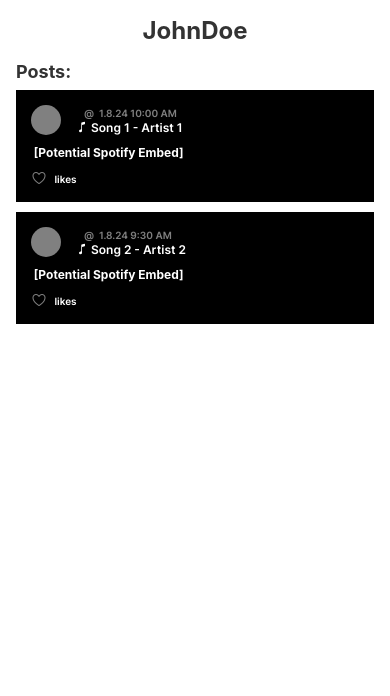
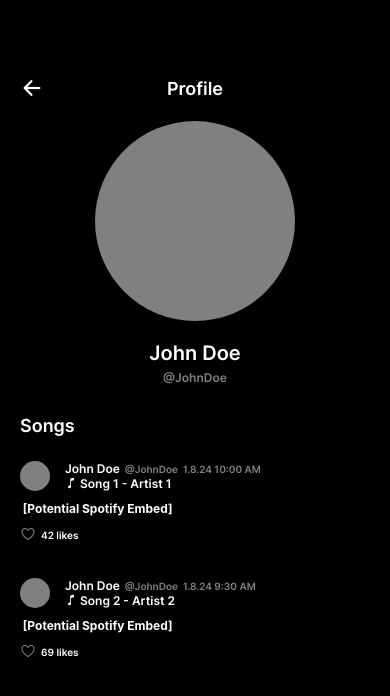
Before and after one commit to uclaacm/stackschool-demo-w24, a React Native app in the folder frontend/: screen /Profile in a window 390 px wide. Shown: the top 696 px of the page. Built offline with nearby package versions, Linux system fonts and the light colour scheme.

Commit message:
profile and newpost frontend

```diff
--- a/frontend/App.js
+++ b/frontend/App.js
@@ -1,5 +1,5 @@
 import { React, useEffect } from 'react';
-import { StatusBar } from 'react-native';
+import { StatusBar, StyleSheet } from 'react-native';
 import { NavigationContainer } from '@react-navigation/native';
 import { createStackNavigator } from '@react-navigation/stack';
 import HomeScreen from './screens/HomeScreen';
@@ -28,7 +28,7 @@ export default function App() {
   }
 
   return (
-    <NavigationContainer >
+    <NavigationContainer>
       <StatusBar style="auto" />
       <Stack.Navigator
         initialRouteName="Home"
--- a/frontend/components/NewPost.js
+++ b/frontend/components/NewPost.js
@@ -31,10 +31,11 @@ export default function NewPost({ visible, onClose, onPost }) {
     >
       <View style={styles.modalContainer}>
         <View style={styles.modalContent}>
-          <Text style={styles.modalTitle}>Post a new song</Text>
+          <Text style={styles.modalTitle}>Post Song</Text>
 
           <TextInput
             placeholder="Title"
+            placeholderTextColor="grey"
             value={title}
             onChangeText={(text) => setTitle(text)}
             style={styles.input}
@@ -42,17 +43,18 @@ export default function NewPost({ visible, onClose, onPost }) {
 
           <TextInput
             placeholder="Artist"
+            placeholderTextColor="grey"
             value={artist}
             onChangeText={(text) => setArtist(text)}
             style={styles.input}
           />
 
           <TouchableOpacity onPress={handlePost} style={styles.postButton}>
-            <Text style={styles.buttonText}>Post</Text>
+            <Text style={styles.postText}>Post</Text>
           </TouchableOpacity>
 
           <Pressable onPress={onClose} style={styles.cancelButton}>
-            <Text style={styles.buttonText}>Cancel</Text>
+            <Text style={styles.cancelText}>Cancel</Text>
           </Pressable>
         </View>
       </View>
@@ -74,29 +76,38 @@ const styles = StyleSheet.create({
     width: '80%',
   },
   modalTitle: {
-    fontSize: 22,
-    fontWeight: 'bold',
-    marginBottom: 24,
+    fontFamily: 'Inter-SemiBold',
+    fontSize: 18,
+    marginBottom: 25,
   },
   input: {
-    fontSize: 16,
-    borderBottomWidth: 1,
-    marginBottom: 22,
+    fontFamily: 'Inter-SemiBold',
+    paddingBottom: 3,
+    borderBottomWidth: 2,
+    borderBottomColor: 'grey',
+    marginBottom: 25,
   },
   postButton: {
-    backgroundColor: '#333',
+    backgroundColor: 'black',
     padding: 10,
-    borderRadius: 5,
+    borderRadius: 10,
     alignItems: 'center',
   },
   cancelButton: {
     marginTop: 10,
-    backgroundColor: '#e74c3c',
+    backgroundColor: 'white',
+    borderColor: 'black',
+    borderWidth: 1,
     padding: 10,
-    borderRadius: 5,
+    borderRadius: 10,
     alignItems: 'center',
   },
-  buttonText: {
+  postText: {
+    fontFamily: 'Inter-SemiBold',
     color: 'white',
   },
+  cancelText: {
+    fontFamily: 'Inter-SemiBold',
+    color: 'black',
+  },
 });
--- a/frontend/components/Post.js
+++ b/frontend/components/Post.js
@@ -41,7 +41,7 @@ export default function Post ({ post }) {
 
 const styles = StyleSheet.create({
   container: {
-    padding: 15,
+    paddingTop: 25,
     marginBottom: 10,
     backgroundColor: 'black',
   },
--- a/frontend/screens/HomeScreen.js
+++ b/frontend/screens/HomeScreen.js
@@ -1,5 +1,5 @@
 import React, { useState } from 'react';
-import { View, Text, FlatList, StyleSheet } from 'react-native';
+import { View, Text, FlatList, StyleSheet, TouchableOpacity } from 'react-native';
 import { Ionicons } from '@expo/vector-icons';
 import Post from '../components/Post';
 import NewPost from '../components/NewPost';
@@ -9,7 +9,7 @@ const sampleData = [
   { id: '2', title: 'Song 2', artist: 'Artist 2', time: new Date('2024-01-08T09:30:00'), username: 'JohnDoe', first_name: 'John', last_name: 'Doe', likes: '69' },
 ];
 
-export default function HomeScreen() {
+export default function HomeScreen({ navigation }) {
   const [isNewPostModalVisible, setIsNewPostModalVisible] = useState(false);
   const [songs, setSongs] = useState(sampleData);
 
@@ -22,7 +22,7 @@ export default function HomeScreen() {
     <View style={styles.container}>
       <View style={styles.topBar}>
         <Ionicons
-          name="add-outline"
+          name="add"
           size={30}
           color="#fff"
           onPress={() => {
@@ -30,14 +30,17 @@ export default function HomeScreen() {
           }}
         />
         <Text style={styles.headerText}>SoundsRight.</Text>
-        <Ionicons
-          name="md-person-circle-outline"
-          size={30}
-          color="#fff"
-          onPress={() => {
-            // navigate to profile screen
-          }}
-        />
+        <TouchableOpacity
+        onPress={() => {
+          navigation.navigate('Profile');
+        }}
+        >
+          <Ionicons
+            name="md-person-circle-outline"
+            size={30}
+            color="#fff"
+          />
+        </TouchableOpacity>
       </View>
       <FlatList
         data={songs.sort((a, b) => b.time - a.time)}
--- a/frontend/screens/ProfileScreen.js
+++ b/frontend/screens/ProfileScreen.js
@@ -1,20 +1,57 @@
 import React from 'react';
 import { View, Text, Image, FlatList, StyleSheet } from 'react-native';
+import { Ionicons } from '@expo/vector-icons';
 import Post from '../components/Post';
+import { TouchableOpacity } from 'react-native-gesture-handler';
 
-export default function ProfileScreen() {
+export default function ProfileScreen({ navigation }) {
   const dummyUser = {
     userName: 'JohnDoe',
+    firstName: 'John',
+    lastName: 'Doe',
     posts: [
-      { id: '1', title: 'Song 1', artist: 'Artist 1', time: new Date('2024-01-08T10:00:00'), userName: 'JohnDoe' },
-      { id: '2', title: 'Song 2', artist: 'Artist 2', time: new Date('2024-01-08T09:30:00'), userName: 'JohnDoe' },
+      { id: '1', title: 'Song 1', artist: 'Artist 1', time: new Date('2024-01-08T10:00:00'), username: 'JohnDoe', first_name: 'John', last_name: 'Doe', likes: '42' },
+      { id: '2', title: 'Song 2', artist: 'Artist 2', time: new Date('2024-01-08T09:30:00'), username: 'JohnDoe', first_name: 'John', last_name: 'Doe', likes: '69' },
     ],
   };
 
   return (
     <View style={styles.container}>
-      <Text style={styles.userName}>{dummyUser.userName}</Text>
-      <Text style={styles.sectionHeader}>Posts:</Text>
+      <View style={styles.topBar}>
+        <TouchableOpacity
+          onPress={() => {
+            navigation.navigate('Home');
+          }}
+        >
+          <Ionicons
+            name="arrow-back"
+            size={24}
+            color="#fff"
+            onPress={() => {
+              setIsNewPostModalVisible(true);
+            }}
+          />
+        </TouchableOpacity>
+        <Text style={styles.sectionHeader}>Profile</Text>
+        {/* TODO: Change this to three dot icon */}
+        <Ionicons
+          name="arrow-forward"
+          size={24}
+          color="#000"
+          onPress={() => {
+            setIsNewPostModalVisible(true);
+          }}
+        />
+      </View>
+      <View style={styles.centered}>
+        <Image
+            style={styles.image}
+            source={require('../assets/profile.png')}/>
+        <Text style={styles.name}> {dummyUser.firstName} {dummyUser.lastName} </Text>
+        <Text style={styles.username}>@{dummyUser.userName}</Text>
+      </View>
+
+      <Text style={styles.sectionHeader}>Songs</Text>
       <FlatList
         data={dummyUser.posts}
         keyExtractor={(item) => item.id}
@@ -29,20 +66,46 @@ export default function ProfileScreen() {
 const styles = StyleSheet.create({
   container: {
     flex: 1,
-    backgroundColor: '#fff',
-    padding: 16,
+    backgroundColor: '#000',
+    paddingTop: 75,
+    paddingLeft: 20,
+    paddingRight: 20,
+    paddingBottom: 50,
   },
-  userName: {
-    fontSize: 24,
-    fontWeight: 'bold',
-    marginBottom: 16,
+  topBar: {
+    display: 'flex',
+    flexDirection: 'row',
+    justifyContent: 'space-between',
+    alignItems: 'center',
+  },
+  image: {
+    width: 200,
+    height: 200,
+    borderRadius: 100,
+    marginBottom: 20,
+  },
+  centered: {
+    display: 'flex',
+    alignItems: 'center',
+    marginTop: 20,
+    marginBottom: 30,
+  },
+  name: {
+    fontFamily: 'Inter-SemiBold',
+    fontSize: 20,
     textAlign: 'center',
-    color: '#333',
+    color: 'white',
+    marginBottom: 5,
+  },
+  username: {
+    fontFamily: 'Inter-SemiBold',
+    fontSize: 12,
+    textAlign: 'center',
+    color: 'grey',
   },
   sectionHeader: {
+    fontFamily: 'Inter-SemiBold',
     fontSize: 18,
-    fontWeight: 'bold',
-    marginBottom: 8,
-    color: '#333',
+    color: 'white',
   },
 });
```
